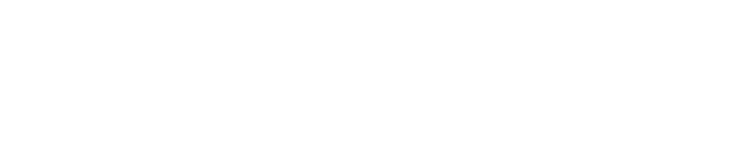
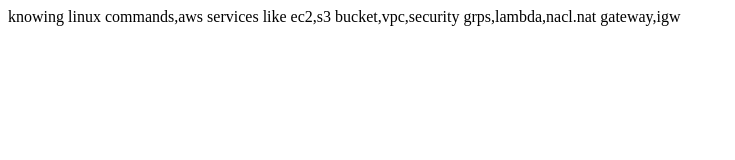
Before and after one commit to PraveenaKunchapu/balu-Day-6, a plain HTML site: page index.html in a window 1280 px wide. Shown: the whole page, without its empty margins (0-735 px from the left). Drawn offline with Linux system fonts and the light colour scheme.

Commit message:
adding para

```diff
--- a/index.html
+++ b/index.html
@@ -2,4 +2,7 @@
     <head>
         <title>aws devops</title>
     </head>
+    <body>
+        <p>knowing linux commands,aws services like ec2,s3 bucket,vpc,security grps,lambda,nacl.nat gateway,igw</p>
+    </body>
 </html>
```
